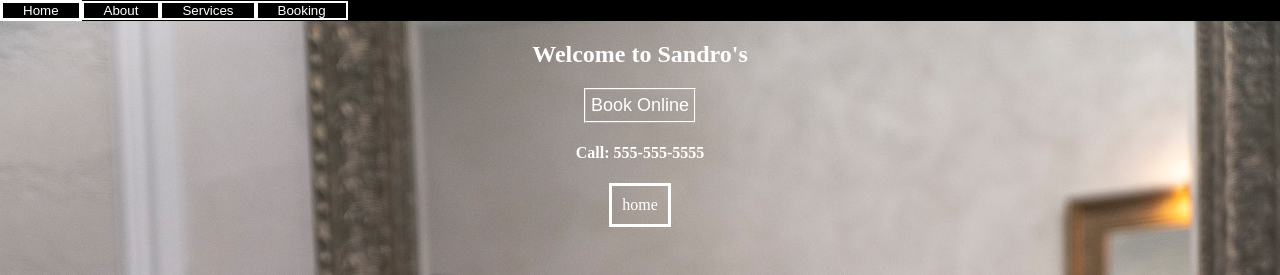
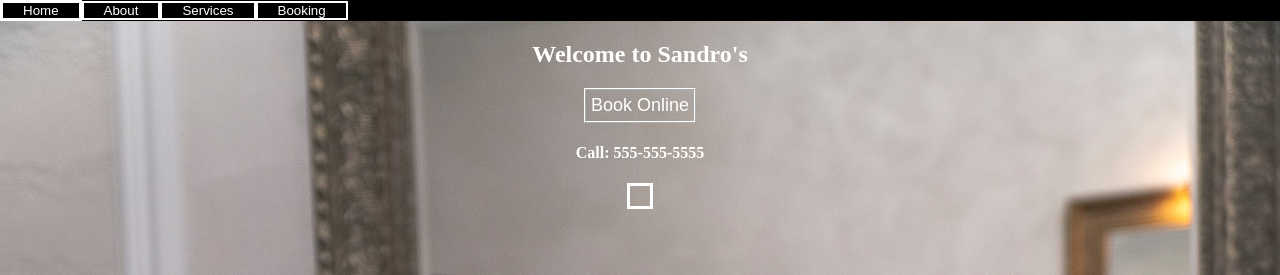
Before and after one commit to sethakirafeldman/barbershop, a React app: page / in a window 1280 px wide. Shown: the top 275 px of the page. Built offline with nearby package versions, Linux system fonts and the light colour scheme.

Commit message:
added JSON for data

```diff
--- a/src/App.js
+++ b/src/App.js
@@ -2,16 +2,16 @@ import React from 'react';
 import "./style.css"
 import Navbar from "./Navbar";
 import Main from './Main';
+const data = require('./data.json');
 
 export default function App(props) {
-
     const [currentPage, setCurrentPage] = React.useState("home");
 
     const handleClick = () => {
         console.log(event.target.value);
         setCurrentPage(event.target.value);
     }
-
+    console.log(data[currentPage][0])
 
     return(
     <>
@@ -19,7 +19,10 @@ export default function App(props) {
             handleClick= {handleClick}
             currentPage = {currentPage}
         />
-        <Main current = {currentPage} />
+        <Main
+            pageName = {data[currentPage][0].name}
+            text = {data[currentPage][0].text}
+        />
     </>
     )
 };
--- /dev/null
+++ b/src/data.json
@@ -0,0 +1,37 @@
+{
+    "home":[
+     {
+         "id": 1 ,
+         "name": "Home",
+         "text": "Welcome to Sandro's"
+    }
+    ],
+    "about":[
+        {
+            "id": 2 ,
+            "name": "About",
+            "text": "Sandro's was established in 19xx. It is a staple of the Weston-Pellam & Corso Italia neighborhood"
+       }
+    ],
+    "services": [
+        {
+            "id": 3 ,
+            "name": "Services",
+            "text": "table-content"
+       }
+    ],
+    "booking": [
+        {
+            "id":4,
+            "name":"Booking",
+            "text":"booking calendar"
+        }
+    ],
+    "location": [
+        {
+            "id":5,
+            "name": "Location",
+            "text": "You can find Sandro's here"
+        }
+    ]
+}
```
